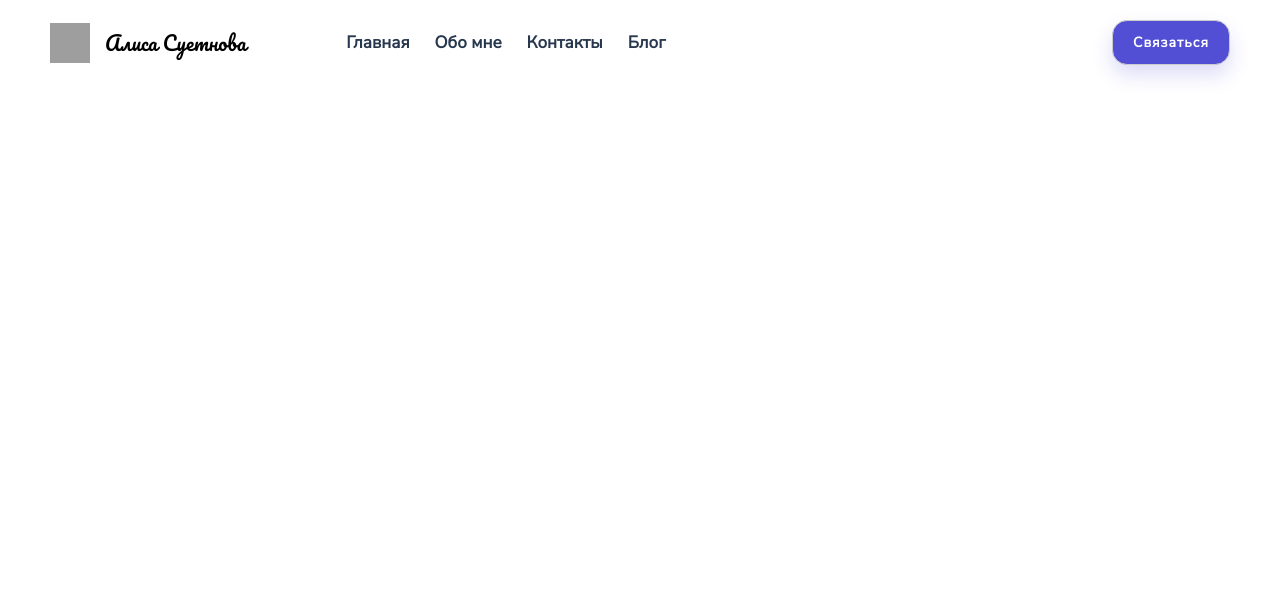
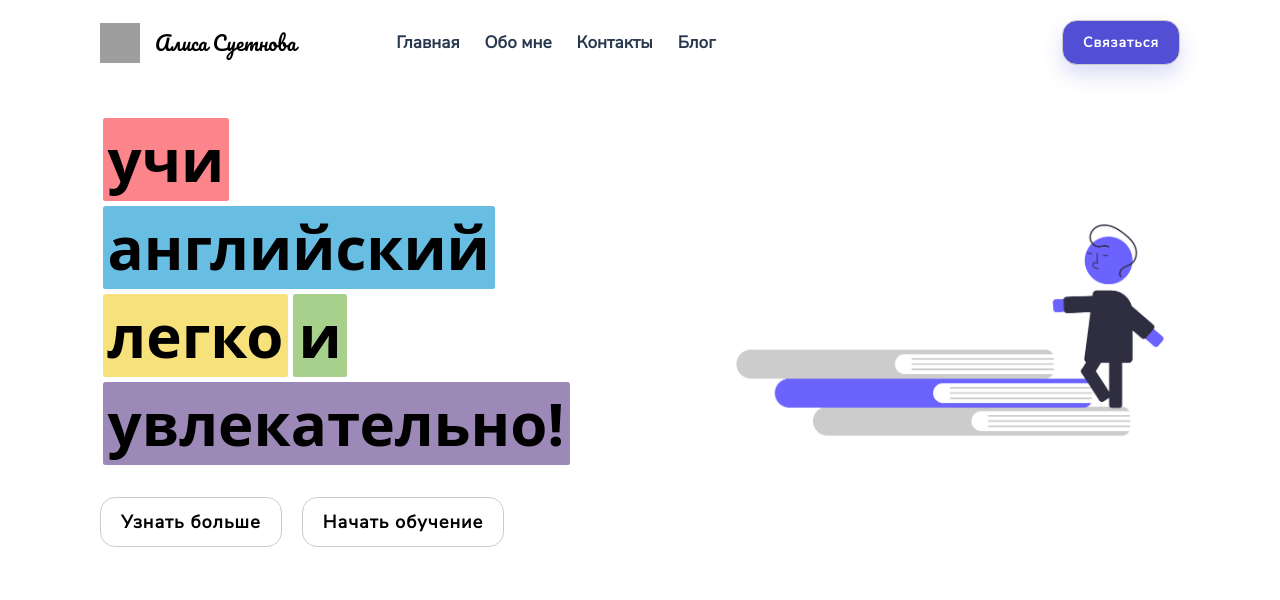
Before and after one commit to kattir97/engteacher, an Astro site: page / in a window 1280 px wide. Built offline with nearby package versions, Linux system fonts and the light colour scheme; Astro itself is replaced by a stand-in of ours; grey boxes are pictures that could not be loaded; a web font is replaced by a local one.

Commit message:
hero section

```diff
--- a/package.json
+++ b/package.json
@@ -13,6 +13,7 @@
     "@astrojs/check": "^0.5.6",
     "@fontsource/nunito-sans": "^5.0.12",
     "@fontsource/pacifico": "^5.0.12",
+    "@fontsource/tektur": "^5.0.4",
     "astro": "^4.4.10",
     "typescript": "^5.3.3"
   }
--- a/src/components/Button.astro
+++ b/src/components/Button.astro
@@ -1,23 +1,52 @@
 ---
-interface Props {
-  bgColor: string;
-  boxShadow: string;
+import type { HTMLAttributes } from "astro/types";
+
+interface Props extends HTMLAttributes<"button"> {
+  bgColor?: "primary" | "secondary" | "transparent";
+  hoverBg?: "primary" | "secondary" | "transparent";
+  size?: "sm" | "md" | "lg";
+  boxShadow?: string;
+  animated?: boolean;
 }
 
-const { bgColor = "#fff", boxShadow = "none" } = Astro.props;
+const {
+  bgColor = "transparent",
+  boxShadow = "none",
+  animated = false,
+  size = "md",
+  hoverBg = "transparent",
+} = Astro.props;
+const translate = animated ? "translateY(-2px)" : "translateY(0px)";
+const buttonColor =
+  bgColor === "primary"
+    ? "var(--primary-color)"
+    : bgColor === "secondary"
+      ? "var(--secondary-color)"
+      : "transparent";
+
+const bgHover =
+  hoverBg === "primary"
+    ? "var(--primary-color)"
+    : hoverBg === "secondary"
+      ? "var(--secondary-color)"
+      : "transparent";
+
+const textColor = buttonColor === "transparent" ? "#000" : "#fff";
+
+console.log(bgHover);
 ---
 
-<button><slot /></button>
+<button data-size={size}><slot /></button>
 
-<style define:vars={{ bgColor, boxShadow }}>
+<style define:vars={{ buttonColor, boxShadow, translate, textColor, bgHover }}>
   button {
     border-radius: 1.5rem;
     padding: 1.2rem 2rem;
     border: 1px solid #ccc;
-    background-color: var(--bgColor);
+    background-color: var(--buttonColor);
     box-shadow: var(--boxShadow);
-    color: #fff;
-    font-size: 1.4rem;
+    color: var(--textColor);
+    /* font-size: 1.4rem; */
     font-weight: 600;
     font-family: "Nunito Sans", sans-serif;
     letter-spacing: 1px;
@@ -25,8 +54,18 @@ const { bgColor = "#fff", boxShadow = "none" } = Astro.props;
     transition: all 0.2s;
 
     &:hover {
-      /* background-color:; */
-      transform: translateY(-2px);
+      transform: var(--translate);
+      background-color: var(--bgHover);
     }
   }
+
+  [data-size="sm"] {
+    font-size: 1.2rem;
+  }
+  [data-size="md"] {
+    font-size: 1.4rem;
+  }
+  [data-size="lg"] {
+    font-size: 1.8rem;
+  }
 </style>
--- a/src/components/Header.astro
+++ b/src/components/Header.astro
@@ -23,7 +23,9 @@ import Button from "./Button.astro";
   </div>
 
   <div class="right">
-    <Button bgColor="#524fd5" , boxShadow="0 1rem 2rem rgba(82, 79, 213, 0.2)">Связаться</Button>
+    <Button bgColor="primary" , boxShadow="0 1rem 2rem rgba(82, 79, 213, 0.2)" animated>
+      Связаться
+    </Button>
   </div>
 </div>
 
@@ -38,6 +40,16 @@ import Button from "./Button.astro";
       justify-content: center;
       align-items: center;
       gap: 10rem;
+    }
+
+    & .right {
+      & .button {
+        border-radius: 1.5rem;
+        padding: 1rem 2rem;
+        border: none;
+      }
+    }
+  }
 
   & .logo {
     display: flex;
@@ -77,14 +89,4 @@ import Button from "./Button.astro";
       }
     }
   }
-    }
-
-    & .right {
-      & .button {
-        border-radius: 1.5rem;
-        padding: 1rem 2rem;
-        border: none;
-      }
-    }
-  }
 </style>
--- /dev/null
+++ b/src/components/Hero.astro
@@ -0,0 +1,95 @@
+---
+import { Image } from "astro:assets";
+import heroImg from "../assets/hero_img.png";
+import "@fontsource/tektur";
+import "@fontsource/pacifico";
+import Button from "./Button.astro";
+
+const sloganArr = "учи английский легко и увлекательно!".split(" ");
+const bgColors = [
+  "var(--tertiary-1)",
+  "var(--tertiary-2)",
+  "var(--tertiary-3)",
+  "var(--tertiary-4)",
+  "var(--tertiary-5)",
+];
+---
+
+<section class="hero">
+  <div class="content">
+    <!-- <span class="welcome">🎉 Добро пожаловать!</span> -->
+    <div class="slogan">
+      {
+        sloganArr.map((word, idx) => {
+          return (
+            <span class="slogan-word" style={{ backgroundColor: bgColors[idx] }}>
+              {word}
+            </span>
+          );
+        })
+      }
+    </div>
+    <div class="buttons">
+      <Button size="lg" hoverBg="secondary" animated>Узнать больше</Button>
+      <Button size="lg" hoverBg="primary" animated>Начать обучение</Button>
+    </div>
+  </div>
+
+  <div class="image-box">
+    <Image src={heroImg} alt="hero image" class="img" />
+  </div>
+</section>
+
+<style define:vars={{ bgColors }}>
+  .hero {
+    padding: 5rem 0;
+    display: flex;
+    justify-content: space-between;
+    align-items: center;
+    gap: 4rem;
+  }
+
+  & .content {
+    flex: 0 0 50%;
+    display: flex;
+    flex-direction: column;
+    justify-content: center;
+    align-items: start;
+    gap: 3rem;
+
+    & .welcome {
+      font-size: 2rem;
+      margin-bottom: 0.5rem;
+    }
+
+    & .slogan {
+      font-size: 6rem;
+      font-family: "Tektur", system-ui;
+      font-weight: bold;
+      width: 80%;
+      line-height: 1.3;
+
+      & .slogan-word {
+        display: inline-block;
+        padding: 0.25rem 0.5rem;
+        margin: 0.25rem;
+        border-radius: 0.25rem;
+      }
+    }
+  }
+
+  & .image-box {
+    flex: 0 0 50%;
+    & .img {
+      width: 100%;
+      height: 100%;
+    }
+  }
+
+  .buttons {
+    display: flex;
+    justify-content: center;
+    align-items: center;
+    gap: 2rem;
+  }
+</style>
--- a/src/layouts/MainLayout.astro
+++ b/src/layouts/MainLayout.astro
@@ -19,7 +19,7 @@ import "@fontsource/nunito-sans";
 
 <style>
   .container {
-    padding: 2rem 5rem;
+    padding: 2rem 10rem;
   }
 
   :global(html) {
--- a/src/pages/index.astro
+++ b/src/pages/index.astro
@@ -1,8 +1,10 @@
 ---
 import MainLayout from "../layouts/MainLayout.astro";
 import Header from "../components/Header.astro";
+import Hero from "../components/Hero.astro";
 ---
 
 <MainLayout>
   <Header />
+  <Hero />
 </MainLayout>
--- a/src/styles/global.css
+++ b/src/styles/global.css
@@ -134,6 +134,13 @@ table {
   /* ========== COLORS ======== */
   --dark-blue: #27374d;
   --light-blue: #526d82;
+  --primary-color: #524fd5;
+  --secondary-color: #f6ab00;
+  --tertiary-1: #fc848b;
+  --tertiary-2: #68bde2;
+  --tertiary-3: #f7e17b;
+  --tertiary-4: #a8d08d;
+  --tertiary-5: #9c89b8;
 }
 
 html {
```
Also changed, not shown: src/assets/hero_img.png (added), 1 other file. Lines whose indentation alone changed are shown as unchanged.
